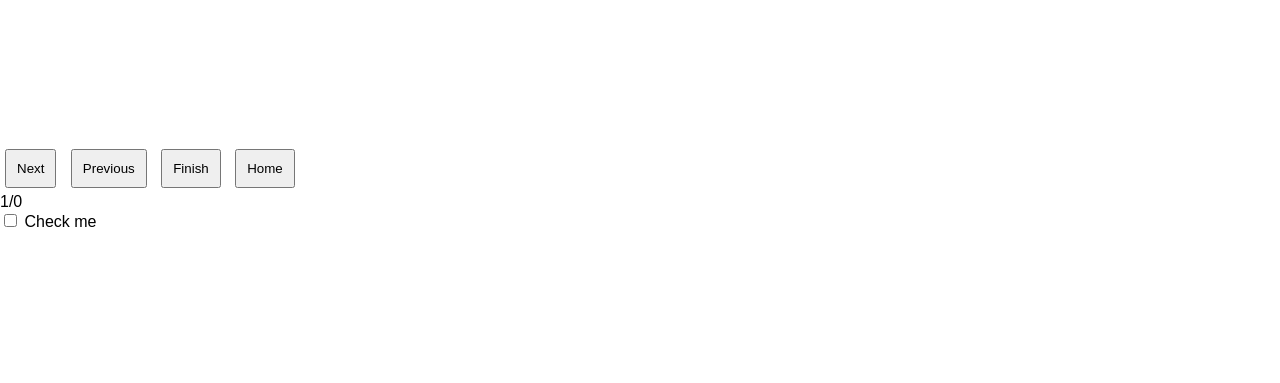
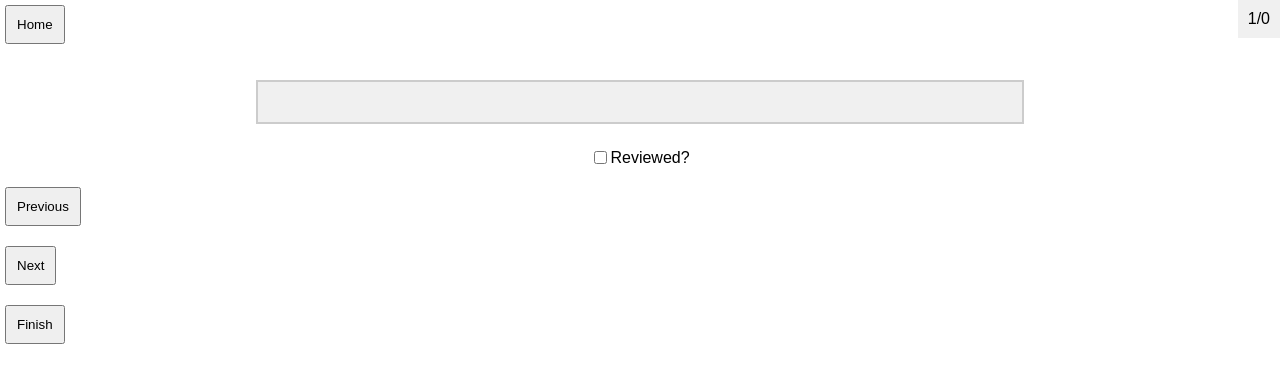
Before and after one commit to zakhij/WDILT, a FastAPI app: template templates/review.html in a window 1280 px wide. Shown: the top 383 px of the page. Run offline with FastAPI, Linux system fonts and the light colour scheme; the template is opened without the code that fills it: most values are stand-ins (such as "Sample title", 1, 10 or a date in 2020).

Commit message:
cleaned up/added comments to JS, modified CSS

```diff
--- a/static/review_script.js
+++ b/static/review_script.js
@@ -1,11 +1,11 @@
 document.addEventListener('DOMContentLoaded', () => {
-    let currentTidbitIndex = 0;
+
+    // Initialize variables
+    let currentTidbitIndex = 0; // Keeps track of the order of tidbits
+    const reviewmap = new Map(); // Map to store tidbits that have been reviewed
+
+    // Grab references to the HTML elements
     const tidbitContainer = document.getElementById('tidbitContainer');
-    const nextButton = document.getElementById('nextButton');
-    const previousButton = document.getElementById('previousButton');
-    const indexDisplay = document.getElementById('indexDisplay');
-    const checkbox = document.getElementById('myCheckbox');
-    const hashMap = new Map();
 
     // Check if tidbitContainer exists and has the data-tidbits attribute
     if (!tidbitContainer || !tidbitContainer.getAttribute('data-tidbits')) {
@@ -14,12 +14,25 @@ document.addEventListener('DOMContentLoaded', () => {
     }
     const tidbits = JSON.parse(tidbitContainer.getAttribute('data-tidbits'));
 
+    const nextButton = document.getElementById('nextButton');
+    const previousButton = document.getElementById('previousButton');
+    const indexDisplay = document.getElementById('indexDisplay');
+    const checkbox = document.getElementById('review_checkbox');
+    const homeButton = document.getElementById('homeButton');
+
+    /*
+    Updates the index display on the page based on the current page
+    */
     function updateIndexDisplay(currentIndex, total) {
         indexDisplay.textContent = `${currentIndex + 1}/${total}`;
     }
 
+    /*
+    Checks if the incoming page's checkbox has already been checked
+    and reflects it on the page
+    */
     function checkCheckbox(index) {
-        if (hashMap.get(tidbits[index])) {
+        if (reviewmap.get(tidbits[index])) {
             checkbox.checked = true;
         }
         else {
@@ -27,27 +40,43 @@ document.addEventListener('DOMContentLoaded', () => {
         }
     }
 
+    /*
+    Displays the current tidbit on the page
+    */
     function displayTidbit(index) {
         const tidbitContainer = document.getElementById('tidbitContainer');
         tidbitContainer.textContent = tidbits[index];
 
     }
 
+    // Add event listeners
+
+    /*
+    When the checkbox is clicked, add or remove the tidbit from
+    the reviewmap data structure
+    */
     checkbox.addEventListener('change', () => {
         if (checkbox.checked) {
             // Checkbox is checked, add tidbit to the data structure
-            hashMap.set(tidbits[currentTidbitIndex], true);
+            reviewmap.set(tidbits[currentTidbitIndex], true);
         } else {
             // Checkbox is unchecked, remove tidbit from the data structure
-            hashMap.delete(tidbits[currentTidbitIndex]);
+            reviewmap.delete(tidbits[currentTidbitIndex]);
         }
     });
 
-    document.getElementById('homeButton').addEventListener('click', () => {
+    /*
+    When the home button is clicked, redirect to the home page
+    */
+    homeButton.addEventListener('click', () => {
         window.location.href = '/';
     });
 
-    document.getElementById('nextButton').addEventListener('click', () => {
+    /*
+    When the next button is clicked, display the
+    next tidbit on the page
+    */
+    nextButton.addEventListener('click', () => {
         if (currentTidbitIndex < tidbits.length - 1) {
             currentTidbitIndex++;
             displayTidbit(currentTidbitIndex);
@@ -63,7 +92,11 @@ document.addEventListener('DOMContentLoaded', () => {
         updateIndexDisplay(currentTidbitIndex, tidbits.length);
     });
 
-    document.getElementById('previousButton').addEventListener('click', () => {
+    /*
+    When the previous button is clicked, display the
+    previous tidbit on the page
+    */
+    previousButton.addEventListener('click', () => {
         if (currentTidbitIndex > 0) {
             currentTidbitIndex--;
             displayTidbit(currentTidbitIndex);
@@ -79,13 +112,19 @@ document.addEventListener('DOMContentLoaded', () => {
         updateIndexDisplay(currentTidbitIndex, tidbits.length);
     })
 
-    document.getElementById('finishButton').addEventListener('click', () => {
+    /*
+    When the finish button is clicked, we're done. We send the
+    tidbits checked as reviewed to the server (their indices
+    stored in reviewmap) to be further processed and redirect
+    the user to the home page
+    */
+    finishButton.addEventListener('click', () => {
         fetch('/process-checked-tidbits', {
             method: 'POST',
             headers: {
                 'Content-Type': 'application/json',
             },
-            body: JSON.stringify(Array.from(hashMap.keys())),
+            body: JSON.stringify(Array.from(reviewmap.keys())),
         })
         .then(response => response.json())
         .then(data => console.log(data))
@@ -95,6 +134,8 @@ document.addEventListener('DOMContentLoaded', () => {
     })
 
     // Initialize the screen showing the first tidbit
+
+    // Case where there are no reviewable tidbits
     if (tidbits.length == 0) {
         tidbitContainer.textContent = "No tidbits currently up for review.";
         console.error('Tidbit container data-tidbits attribute is empty');
--- a/static/review_styles.css
+++ b/static/review_styles.css
@@ -3,6 +3,7 @@ body {
     margin: 0;
     padding: 0;
 }
+
 
 #tidbitContainer {
     text-align: center;
@@ -14,7 +15,47 @@ body {
     padding: 20px;
     word-wrap: break-word; /* Ensure long words don't overflow */
     box-sizing: border-box;
+
+    border: 2px solid #ccc; /* Add a 2px solid grey border */
+    background-color: #f0f0f0; /* Add a slightly grey background color */
 }
+
+#previousButton, #nextButton {
+    display: flex;
+    flex-direction: row;
+    justify-content: center; /* Center the buttons vertically */
+    margin-top: 20px; /* Add spacing between the buttons and the container */
+}
+
+
+
+#finishButton {
+    display: flex;
+    flex-direction: row;
+    justify-content: center;
+    margin-top: 20px; /* Add margin to move the Finish button downwards */
+}
+
+.review-checkbox {
+    display: flex;
+    justify-content: center;
+    align-items: center;
+  }
+
+#indexDisplay {
+    position: fixed;
+    top: 0;
+    right: 0;
+    padding: 10px;
+    background-color: #f0f0f0;
+}
+
+#homeButton {
+    position: absolute;
+    top: 0;
+    left: 0;
+}
+
 
 button {
     margin: 5px;
--- a/templates/addtidbits.html
+++ b/templates/addtidbits.html
@@ -2,7 +2,7 @@
 <html>
 <head>
     <title>New Tidbits</title>
-    <!-- Include your CSS file if needed -->
+    <link rel="stylesheet" type="text/css" href="static/add_styles.css">
 </head>
 <body>
     <form id="tidbitForm">
--- a/templates/home_page.html
+++ b/templates/home_page.html
@@ -2,9 +2,11 @@
 <html>
 <head>
     <title>Learning Tidbits Homepage</title>
-    <!-- Include your CSS file if needed -->
+    <link rel="stylesheet" type="text/css" href="static/home_styles.css">
 </head>
 <body>
+    <h1 class="title-card">WDILT</h1>
+
     <button id="addTidbitsButton">Add New Tidbits</button>
     <button id="reviewTidbitsButton">Review Tidbits</button>
 
--- a/templates/review.html
+++ b/templates/review.html
@@ -7,14 +7,20 @@
 <body>
     <div id="tidbitContainer" data-tidbits="{{tidbits}}">
     </div>
+    <div class="review-checkbox">
+        <input type="checkbox" id="review_checkbox">
+        <label for="myCheckbox">Reviewed?</label>
+        </div>
 
-    <button id="nextButton">Next</button>
-    <button id="previousButton">Previous</button>
-    <button id="finishButton">Finish</button>
-    <button id="homeButton">Home</button>
+    <div class="button-container">
+        <button id="previousButton">Previous</button>
+        <button id="nextButton">Next</button>
+        <button id="finishButton">Finish</button>
+        <button id="homeButton">Home</button>
+    </div>
+
     <div id="indexDisplay">1/0</div>
-    <input type="checkbox" id="myCheckbox">
-    <label for="myCheckbox">Check me</label>
+
 
     <script src="/static/review_script.js"></script>
 </body>
```
Also changed, not shown: static/add_script.js (+10 -3 lines), static/add_styles.css (added, +27 -0 lines), static/home_script.js (+10 -2 lines), static/home_styles.css (added, +12 -0 lines).
